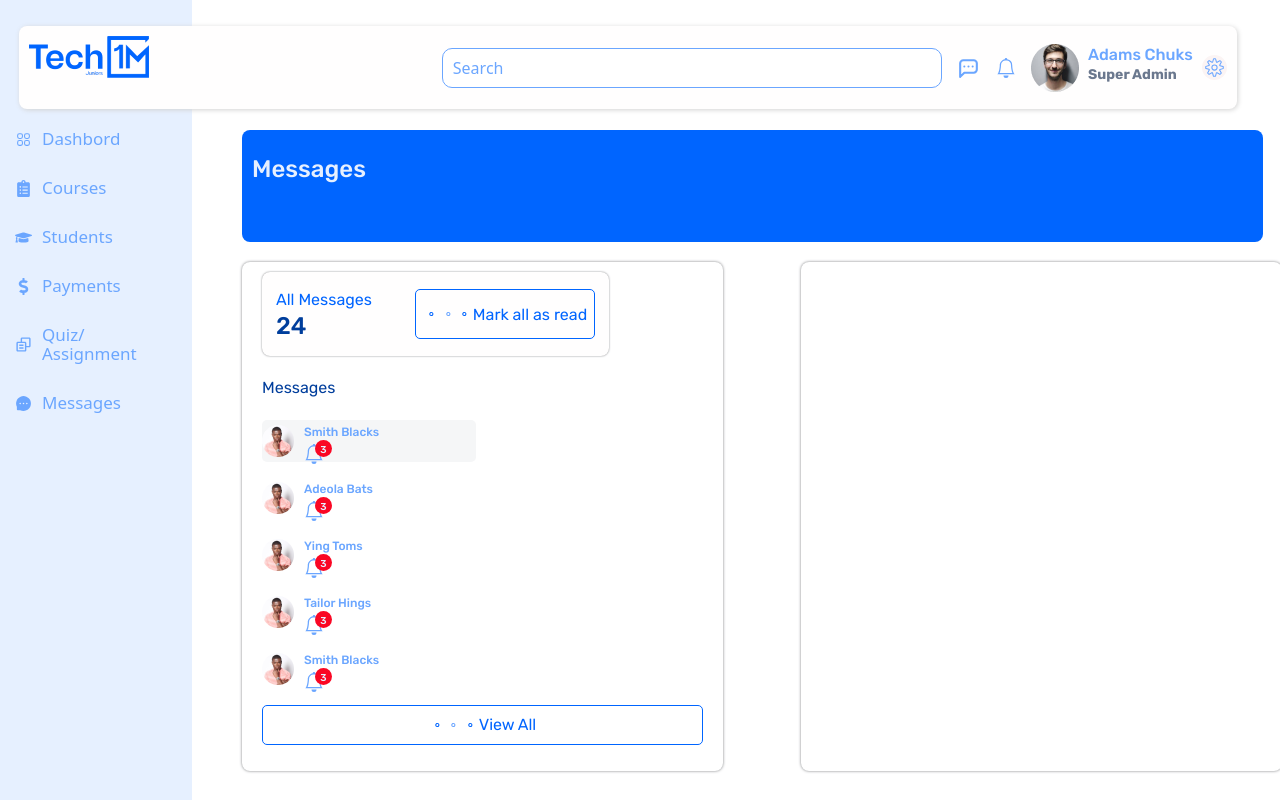
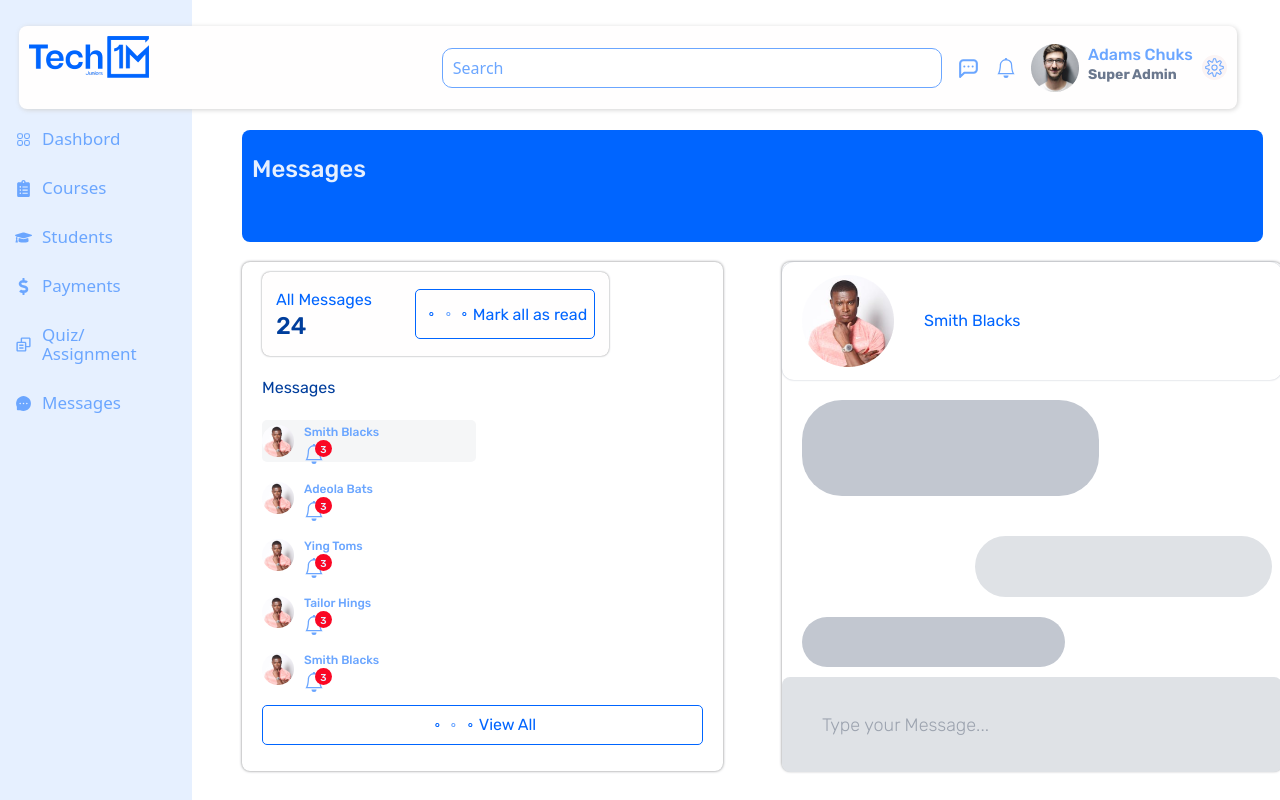
Before and after one commit to NnadiukwuCynthia/group-one, a React (Create React App) app: page /messages in a window 1280 px wide. Shown: the top 800 px of the page. Built offline with nearby package versions, Linux system fonts and the light colour scheme.

Commit message:
chores: done with message page

```diff
--- /dev/null
+++ b/src/Components/Messages.js
@@ -0,0 +1,102 @@
+import React from "react";
+import { VscCircleSmall } from "react-icons/vsc";
+import { BsBell } from "react-icons/bs";
+import Smith from "../images/smith.png";
+
+const Message = () => {
+  return (
+    <div className="Messages">
+      <div className="SumMessages">
+        <div className="allMessageDiv">
+          <p className="allMessages">All Messages</p>
+          <p className="totalMessages">24</p>
+        </div>
+        <div className="MessageBtn">
+          <button>
+            <div className="btnIconDiv">
+              <VscCircleSmall className="icon1" />
+              <VscCircleSmall className="icon2" />
+              <VscCircleSmall className="icon3" />
+            </div>
+            Mark all as read
+          </button>
+        </div>
+      </div>
+      <div className="messageNotification">
+        <p className="messageText">Messages</p>
+        <div className="firstMessage">
+          <img src={Smith} alt="smith" />
+          <div className="name-icon-div">
+            <p className="messagerName">Smith Blacks</p>
+            <div className="messageIconDiv">
+              <BsBell className="messagerIcon" />
+              <div className="alertNo">
+                <p>3</p>
+              </div>
+            </div>
+          </div>
+        </div>
+        <div className="otherMessages">
+          <img src={Smith} alt="smith" />
+          <div className="name-icon-div">
+            <p className="messagerName">Adeola Bats</p>
+            <div className="messageIconDiv">
+              <BsBell className="messagerIcon" />
+              <div className="alertNo">
+                <p>3</p>
+              </div>
+            </div>
+          </div>
+        </div>
+        <div className="otherMessages">
+          <img src={Smith} alt="smith" />
+          <div className="name-icon-div">
+            <p className="messagerName">Ying Toms</p>
+            <div className="messageIconDiv">
+              <BsBell className="messagerIcon" />
+              <div className="alertNo">
+                <p>3</p>
+              </div>
+            </div>
+          </div>
+        </div>
+        <div className="otherMessages">
+          <img src={Smith} alt="smith" />
+          <div className="name-icon-div">
+            <p className="messagerName">Tailor Hings</p>
+            <div className="messageIconDiv">
+              <BsBell className="messagerIcon" />
+              <div className="alertNo">
+                <p>3</p>
+              </div>
+            </div>
+          </div>
+        </div>
+        <div className="otherMessages">
+          <img src={Smith} alt="smith" />
+          <div className="name-icon-div">
+            <p className="messagerName">Smith Blacks</p>
+            <div className="messageIconDiv">
+              <BsBell className="messagerIcon" />
+              <div className="alertNo">
+                <p>3</p>
+              </div>
+            </div>
+          </div>
+        </div>
+      </div>
+      <div className="MessagesBtn">
+        <button>
+          <div className="btnIconDiv">
+            <VscCircleSmall className="icon1" />
+            <VscCircleSmall className="icon2" />
+            <VscCircleSmall className="icon3" />
+          </div>
+          View All
+        </button>
+      </div>
+    </div>
+  );
+};
+
+export default Message;
--- a/src/index.css
+++ b/src/index.css
@@ -18,6 +18,8 @@ Variables
   --payText-clr: #b3b9c4;
   --work-clr: #7A8699;
   --time-clr: #96C0FF;
+  --input-bgc: #DFE2E6;
+  --userChat-bgc: #C2C7D0;
   --primary-clr: #197ef2;
   --neutral-clr: #7c7e80;
   --black-clr: #1e1717;
@@ -769,6 +771,15 @@ code {
   box-shadow: 0 0 3px var(--neutral-clr);
 }
 
+.Messages-1 {
+  height: 509px;
+  width: 500px;
+  left: 216px;
+  top: 272px;
+  border-radius: 8px;
+  box-shadow: 0 0 3px var(--neutral-clr);
+}
+
 .MessageBtn button {
   width: 180px;
   height: 50px;
@@ -927,4 +938,96 @@ code {
   align-items: center;
   justify-content: center;
   color: var(--dashboard-clr);
+}
+
+.headingDiv {
+  height: 118px;
+  width: 500px;
+  left: 733px;
+  top: 280px;
+  border-radius: 12px;
+  box-shadow: 0 0 2px var(--payText-clr);
+  display: flex;
+  justify-content: flex-start;
+  align-items: center;
+  padding: 10px 20px;
+}
+
+.profileName {
+  font-family: "Rubik";
+  font-size: 16px;
+  font-weight: 400;
+  line-height: 14px;
+  letter-spacing: 0em;
+  text-align: left;
+  padding-left: 30px;
+  color: var(--dashboard-clr);
+}
+
+.messageBox-1 {
+  height: 96px;
+  width: 297px;
+  left: 742px;
+  top: 428px;
+  border-radius: 40px;
+  background-color: var(--userChat-bgc);
+  margin: 20px;
+}
+
+.box {
+  padding: 20px 10px;
+  display: flex;
+  justify-content: flex-end;
+}
+
+.messageBox-2 {
+  height: 61px;
+  width: 297px;
+  left: 913px;
+  top: 543px;
+  border-radius: 40px;
+  background-color: var(--input-bgc);
+}
+
+.messageBox-3 {
+  height: 50px;
+  width: 263px;
+  left: 742px;
+  top: 628px;
+  border-radius: 40px;
+  margin-left: 20px;
+  background-color: var(--userChat-bgc);
+}
+
+.messageInp {
+  height: 95px;
+  width: 500px;
+  left: 732px;
+  top: 701px;
+  border-radius: 8px;
+  margin-top: 10px;
+  padding: 40px;
+  background-color: var(--input-bgc);
+}
+
+.messageInp:focus {
+  outline: none;
+}
+
+.messageInp::-moz-placeholder {
+  font-family: "Rubik";
+  font-size: 18px;
+  font-weight: 300;
+  line-height: 28px;
+  letter-spacing: 0em;
+  text-align: left;
+}
+
+.messageInp::placeholder {
+  font-family: "Rubik";
+  font-size: 18px;
+  font-weight: 300;
+  line-height: 28px;
+  letter-spacing: 0em;
+  text-align: left;
 }/*# sourceMappingURL=index.css.map */
--- a/src/index.scss
+++ b/src/index.scss
@@ -28,6 +28,8 @@ Variables
   --payText-clr: #b3b9c4;
   --work-clr: #7A8699;
   --time-clr: #96C0FF;
+  --input-bgc: #DFE2E6;
+  --userChat-bgc: #C2C7D0;
   --primary-clr: #197ef2;
   --neutral-clr: #7c7e80;
   --black-clr: #1e1717;
@@ -682,6 +684,14 @@ body {
     border-radius: 8px;
     box-shadow: 0 0 3px var(--neutral-clr);
   }
+  .Messages-1 {
+    height: 509px;
+    width: 500px;
+    left: 216px;
+    top: 272px;
+    border-radius: 8px;
+    box-shadow: 0 0 3px var(--neutral-clr);
+  }
   .MessageBtn button {
     width: 180px;
     height: 50px;
@@ -826,6 +836,81 @@ body {
     justify-content: center;
     color: var(--dashboard-clr);
   }
+  .headingDiv{
+    height: 118px;
+    width: 500px;
+    left: 733px;
+    top: 280px;
+    border-radius: 12px;
+    box-shadow: 0 0 2px var(--payText-clr);
+    display:flex;
+    justify-content: flex-start;
+    align-items: center;
+    padding: 10px 20px;
+  }
+  .profileName{
+    font-family: "Rubik";
+    font-size: 16px;
+    font-weight: 400;
+    line-height: 14px;
+    letter-spacing: 0em;
+    text-align: left;
+    padding-left: 30px;
+    color: var(--dashboard-clr);
+  }
+  .messageBox-1{
+    height: 96px;
+    width: 297px;
+    left: 742px;
+    top: 428px;
+    border-radius: 40px;
+    background-color: var(--userChat-bgc);
+    margin: 20px ;
+  }
+  .box{
+    padding: 20px 10px;
+    display: flex;
+    justify-content: flex-end;
+  }
+  .messageBox-2{
+    height: 61px;
+    width: 297px;
+    left: 913px;
+    top: 543px;
+    border-radius: 40px;
+    background-color: var(--input-bgc);
+  }
+  .messageBox-3{
+    height: 50px;
+    width: 263px;
+    left: 742px;
+    top: 628px;
+    border-radius: 40px;
+    margin-left: 20px;
+    background-color: var(--userChat-bgc);
+  }
+  .messageInp{
+    height: 95px;
+    width: 500px;
+    left: 732px;
+    top: 701px;
+    border-radius: 8px;
+    margin-top: 10px;
+    padding: 40px;
+    background-color: var(--input-bgc);
+  }
+  .messageInp:focus{
+    outline: none;
+  }
+  .messageInp::placeholder{
+    font-family: "Rubik";
+    font-size: 18px;
+    font-weight: 300;
+    line-height: 28px;
+    letter-spacing: 0em;
+    text-align: left;
+
+  }
   // small screen
   // @media screen and (max-width:#{$phone-width}) {
 
--- a/src/pages/Messages.js
+++ b/src/pages/Messages.js
@@ -1,9 +1,8 @@
 import React from "react";
-import { VscCircleSmall } from "react-icons/vsc";
-import { BsBell } from "react-icons/bs";
-import Smith from "../images/smith.png";
+import Message from "../Components/Messages";
+import Smith from "../images/smithBig.png";
 
-const Messages = ({ img, name }) => {
+const Messages = () => {
   return (
     <>
       <section className="dashboardDiv">
@@ -11,98 +10,23 @@ const Messages = ({ img, name }) => {
           <h2 className="quizHeading">Messages</h2>
         </div>
         <div className="quizDiv">
-          <div className="Messages">
-            <div className="SumMessages">
-              <div className="allMessageDiv">
-                <p className="allMessages">All Messages</p>
-                <p className="totalMessages">24</p>
-              </div>
-              <div className="MessageBtn">
-                <button>
-                  <div className="btnIconDiv">
-                    <VscCircleSmall className="icon1" />
-                    <VscCircleSmall className="icon2" />
-                    <VscCircleSmall className="icon3" />
-                  </div>
-                  Mark all as read
-                </button>
-              </div>
+          <Message />
+          <div className="Messages-1">
+            <div className="headingDiv">
+              <img src={Smith} alt="profilePicture" />
+              <p className="profileName">Smith Blacks</p>
             </div>
-            <div className="messageNotification">
-              <p className="messageText">Messages</p>
-              <div className="firstMessage">
-                <img src={Smith} alt="smith" />
-                <div className="name-icon-div">
-                  <p className="messagerName">Smith Blacks</p>
-                  <div className="messageIconDiv">
-                    <BsBell className="messagerIcon" />
-                    <div className="alertNo">
-                      <p>3</p>
-                    </div>
-                  </div>
-                </div>
-              </div>
-              <div className="otherMessages">
-                <img src={Smith} alt="smith" />
-                <div className="name-icon-div">
-                  <p className="messagerName">Adeola Bats</p>
-                  <div className="messageIconDiv">
-                    <BsBell className="messagerIcon" />
-                    <div className="alertNo">
-                      <p>3</p>
-                    </div>
-                  </div>
-                </div>
-              </div>
-              <div className="otherMessages">
-                <img src={Smith} alt="smith" />
-                <div className="name-icon-div">
-                  <p className="messagerName">Ying Toms</p>
-                  <div className="messageIconDiv">
-                    <BsBell className="messagerIcon" />
-                    <div className="alertNo">
-                      <p>3</p>
-                    </div>
-                  </div>
-                </div>
-              </div>
-              <div className="otherMessages">
-                <img src={Smith} alt="smith" />
-                <div className="name-icon-div">
-                  <p className="messagerName">Tailor Hings</p>
-                  <div className="messageIconDiv">
-                    <BsBell className="messagerIcon" />
-                    <div className="alertNo">
-                      <p>3</p>
-                    </div>
-                  </div>
-                </div>
-              </div>
-              <div className="otherMessages">
-                <img src={Smith} alt="smith" />
-                <div className="name-icon-div">
-                  <p className="messagerName">Smith Blacks</p>
-                  <div className="messageIconDiv">
-                    <BsBell className="messagerIcon" />
-                    <div className="alertNo">
-                      <p>3</p>
-                    </div>
-                  </div>
-                </div>
-              </div>
+            <div className="messageBox-1"></div>
+            <div className="box">
+              <div className="messageBox-2"></div>
             </div>
-            <div className="MessagesBtn">
-              <button>
-                <div className="btnIconDiv">
-                  <VscCircleSmall className="icon1" />
-                  <VscCircleSmall className="icon2" />
-                  <VscCircleSmall className="icon3" />
-                </div>
-                View All
-              </button>
-            </div>
+            <div className="messageBox-3"></div>
+            <input
+              type="text"
+              placeholder="Type your Message..."
+              className="messageInp"
+            />
           </div>
-          <div className="Messages"></div>
         </div>
       </section>
     </>
--- a/src/pages/Quiz.js
+++ b/src/pages/Quiz.js
@@ -11,7 +11,7 @@ const Quiz = () => {
         </div>
         <div className="quizDiv">
           <div className="Quiz-Assignment">
-            <p className="AssignmentText">Assignmets</p>
+            <p className="AssignmentText">Assignments</p>
             <div className="AssignmentContent">
               <div className="eachAssignment">
                 <p className="Assignment">
```
Also changed, not shown: src/images/smithBig.png (added), 1 other file (tests, documents, lock files or other folders).
